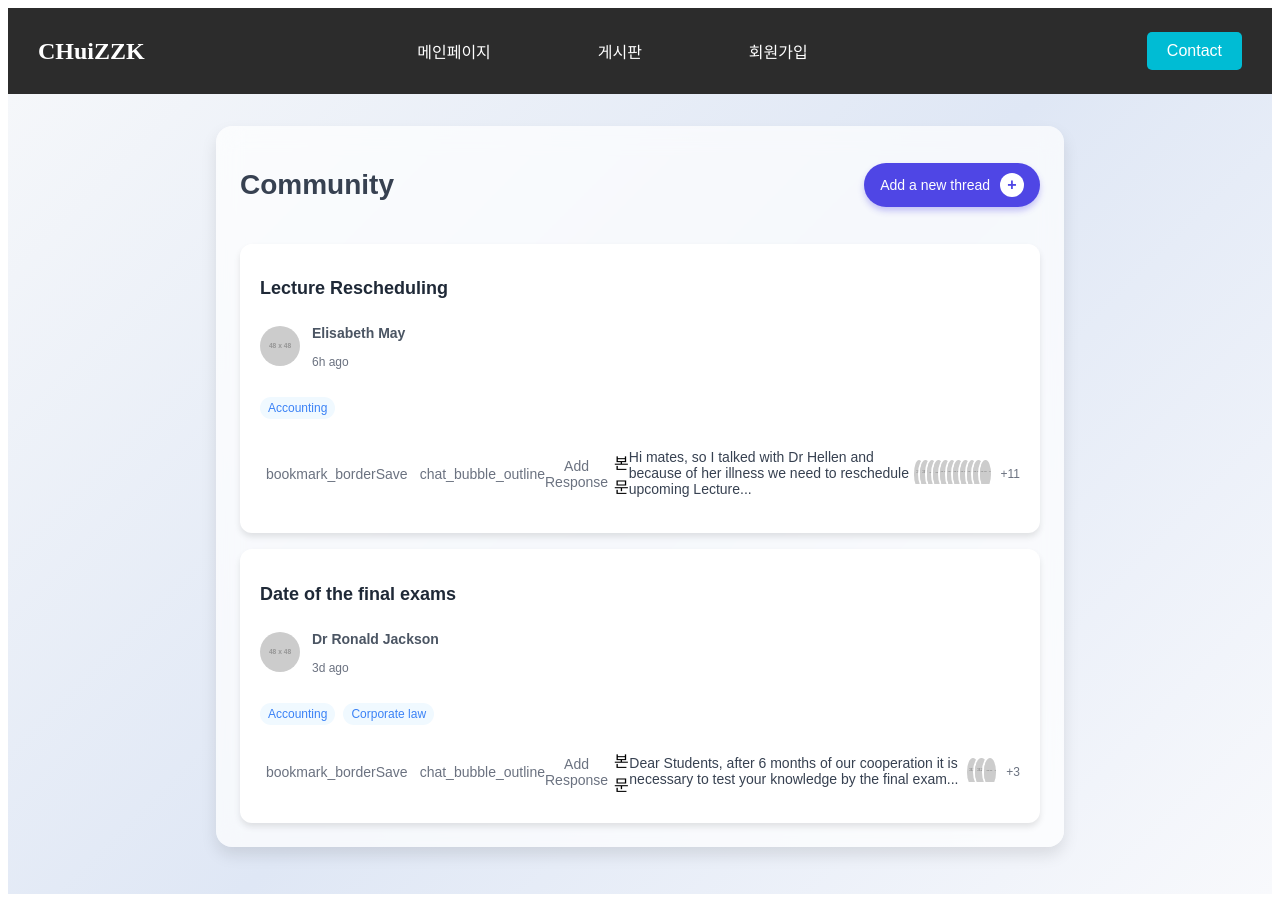
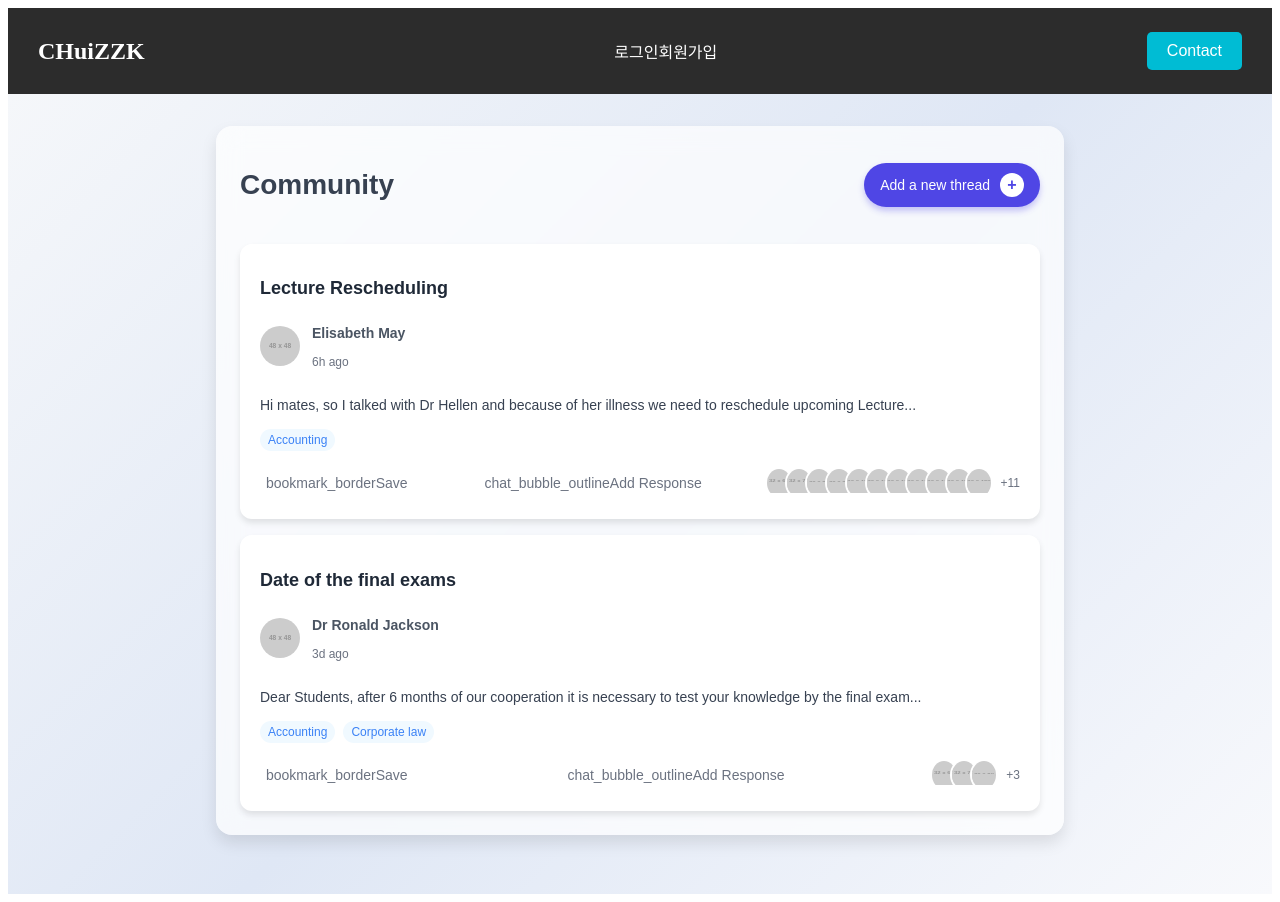
Before and after one commit to qja1998/chuibot, a Vue app in the folder frontend/bot/: page /board in a window 1280 px wide. Built offline with nearby package versions, Linux system fonts and the light colour scheme.

Commit message:
update: App.vue - login 안되면 다른 화면으로 못가게 함 - 지금은 다른 화면으로 이동이 가능하므로 바꿔야 합

```diff
--- a/frontend/bot/src/App.vue
+++ b/frontend/bot/src/App.vue
@@ -1,26 +1,49 @@
 <template>
+
   <nav class="navbar">
     <div class="logo">CHuiZZK</div>
     <ul class="nav-links">
+
+        <div v-if="!isLoggedIn">
+          <li>
+            <RouterLink to="/login" class="nav-link">로그인</RouterLink>
+          </li>
+          <li>
+            <RouterLink to="/signup" class="nav-link">회원가입</RouterLink>
+          </li>
+        </div>
+
+        <div v-else>
           <li>
             <RouterLink to="/" class="nav-link">메인페이지</RouterLink>
           </li>
           <li>
             <RouterLink to="/board" class="nav-link">게시판</RouterLink>
           </li>
-      <li>
-        <RouterLink to="/signup" class="nav-link">회원가입</RouterLink>
-      </li>
+        </div>
+
       </ul>
       <button class="contact-button">Contact</button>
   </nav>
 
-  <!-- RouterView 에 경로에 해당하는 컴포넌트 출력 -->
   <RouterView />
 </template>
 
 <script setup>
-// 추가적인 스크립트가 필요할 경우 여기서 작성
+import { ref } from 'vue';
+import { useRouter } from 'vue-router';
+
+const isLoggedIn = ref(false); // 로그인 상태를 관리하는 ref
+
+const toLogin = function () {
+  const router = useRouter()
+
+  if (!isLoggedIn) {
+    router.push('/')
+  }
+}
+
+// 여기에 로그인 상태를 변경하는 로직을 추가할 수 있습니다.
 </script>
 
 <style scoped>
@@ -36,7 +59,6 @@
   font-size: 24px;
   font-weight: bold;
   color: white; /* 로고 색상 */
-  position: absolute;
 }
 
 .nav-links {
--- a/frontend/bot/src/components/board/PostItem.vue
+++ b/frontend/bot/src/components/board/PostItem.vue
@@ -12,7 +12,10 @@
       </div>
     </div>
 
-    <!-- - 태그 -->
+    <!-- 본문 -->
+    <p class="post-content">{{ post.content }}</p>
+
+    <!-- 태그 -->
     <div class="post-tags">
       <span v-for="category in post.category" :key="category" class="tag">{{ category }}</span>
     </div>
@@ -25,8 +28,7 @@
       <button class="footer-btn">
         <span class="material-icons-outlined">chat_bubble_outline</span> Add Response
       </button>
-      <div class="responses">본문
-    <p class="post-content">{{ post.content }}</p>
+      <div class="responses">
         <div v-for="i in post.responses" :key="i" class="response-avatar">
           <img :src="'https://via.placeholder.com/32/' + (50 + i * 10)" alt="User Avatar" />
         </div>
--- a/frontend/bot/src/router/index.js
+++ b/frontend/bot/src/router/index.js
@@ -1,8 +1,8 @@
 import { createRouter, createWebHistory } from 'vue-router'
 import HomeView from '../views/HomeView.vue'
-import LoginView from '@/views/LoginView.vue'
 import SignupView from '@/views/SignupView.vue'
 import BoardView from '@/views/BoardView.vue'
+import LoginView from '@/views/LoginView.vue'
 
 const router = createRouter({
   history: createWebHistory(import.meta.env.BASE_URL),
@@ -18,6 +18,11 @@ const router = createRouter({
       component: BoardView,
     },
     {
+      path: '/login',
+      name: 'login',
+      component: LoginView,
+    },
+    {
       path: '/signup',
       name: 'signup',
       component: SignupView,
```
Lines whose indentation alone changed are shown as unchanged.
